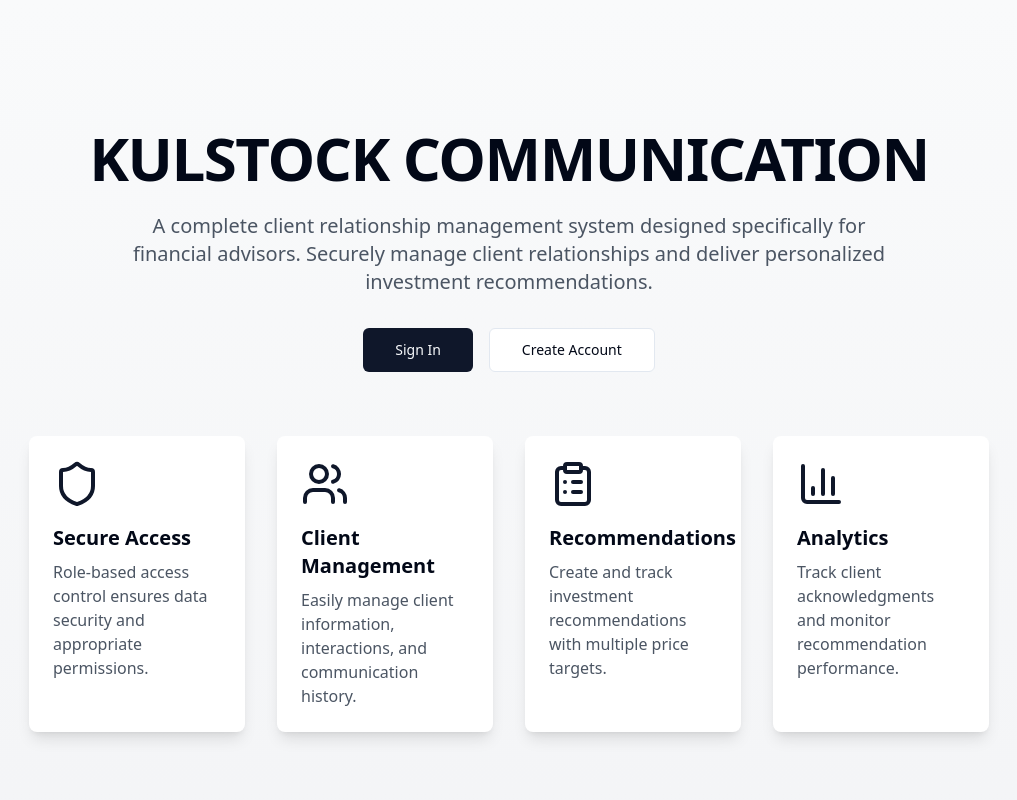
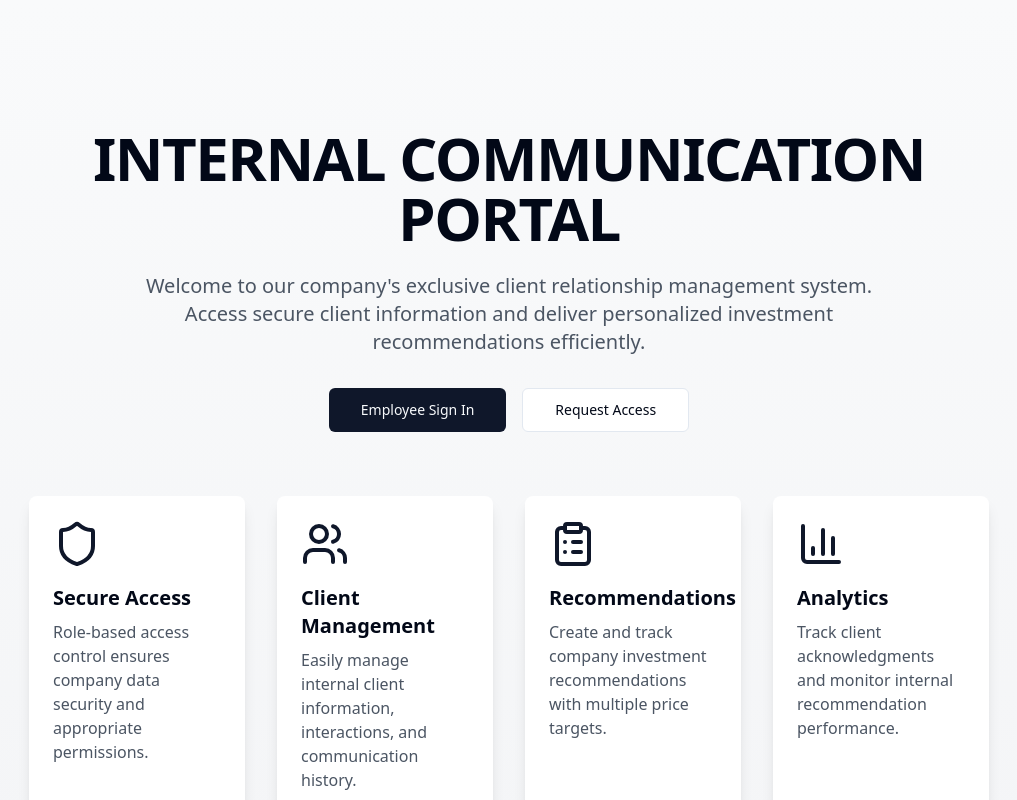
Before and after one commit to sayu585/advisory-connect-builder, a React (Vite) app: page / in a window 1280 px wide. Shown: the top 800 px of the page, without its empty margins (131-1148 px from the left). Built offline with nearby package versions, Linux system fonts and the light colour scheme.

Commit message:
Refactor: Apply requested changes

```diff
--- a/src/pages/Index.tsx
+++ b/src/pages/Index.tsx
@@ -16,24 +16,24 @@ const Index = () => {
         <div className="container mx-auto max-w-5xl">
           <div className="text-center mb-12">
             <h1 className="text-4xl md:text-5xl lg:text-6xl font-bold tracking-tight mb-6">
-              KULSTOCK COMMUNICATION
+              INTERNAL COMMUNICATION PORTAL
             </h1>
             <p className="text-xl text-gray-600 mb-8 max-w-3xl mx-auto">
-              A complete client relationship management system designed specifically for financial advisors.
-              Securely manage client relationships and deliver personalized investment recommendations.
+              Welcome to our company's exclusive client relationship management system.
+              Access secure client information and deliver personalized investment recommendations efficiently.
             </p>
             <div className="flex flex-col sm:flex-row gap-4 justify-center">
               {user ? (
                 <Button size="lg" asChild>
-                  <Link to="/dashboard">Go to Dashboard</Link>
+                  <Link to="/dashboard">Access Dashboard</Link>
                 </Button>
               ) : (
                 <>
                   <Button size="lg" asChild>
-                    <Link to="/login">Sign In</Link>
+                    <Link to="/login">Employee Sign In</Link>
                   </Button>
                   <Button size="lg" variant="outline" asChild>
-                    <Link to="/register">Create Account</Link>
+                    <Link to="/register">Request Access</Link>
                   </Button>
                 </>
               )}
@@ -47,7 +47,7 @@ const Index = () => {
                 <Shield className="h-12 w-12 text-primary mb-4" />
                 <h3 className="text-xl font-bold mb-2">Secure Access</h3>
                 <p className="text-gray-600">
-                  Role-based access control ensures data security and appropriate permissions.
+                  Role-based access control ensures company data security and appropriate permissions.
                 </p>
               </CardContent>
             </Card>
@@ -57,7 +57,7 @@ const Index = () => {
                 <Users className="h-12 w-12 text-primary mb-4" />
                 <h3 className="text-xl font-bold mb-2">Client Management</h3>
                 <p className="text-gray-600">
-                  Easily manage client information, interactions, and communication history.
+                  Easily manage internal client information, interactions, and communication history.
                 </p>
               </CardContent>
             </Card>
@@ -67,7 +67,7 @@ const Index = () => {
                 <ClipboardList className="h-12 w-12 text-primary mb-4" />
                 <h3 className="text-xl font-bold mb-2">Recommendations</h3>
                 <p className="text-gray-600">
-                  Create and track investment recommendations with multiple price targets.
+                  Create and track company investment recommendations with multiple price targets.
                 </p>
               </CardContent>
             </Card>
@@ -77,7 +77,7 @@ const Index = () => {
                 <BarChart3 className="h-12 w-12 text-primary mb-4" />
                 <h3 className="text-xl font-bold mb-2">Analytics</h3>
                 <p className="text-gray-600">
-                  Track client acknowledgments and monitor recommendation performance.
+                  Track client acknowledgments and monitor internal recommendation performance.
                 </p>
               </CardContent>
             </Card>
@@ -88,7 +88,7 @@ const Index = () => {
       {/* Footer */}
       <footer className="bg-white border-t border-gray-200 py-8">
         <div className="container mx-auto px-4 text-center text-gray-500">
-          <p>&copy; {new Date().getFullYear()} KULSTOCK COMMUNICATION. All rights reserved.</p>
+          <p>&copy; {new Date().getFullYear()} KULSTOCK COMMUNICATION. All rights reserved. | Company Internal Use Only</p>
         </div>
       </footer>
     </div>
```
